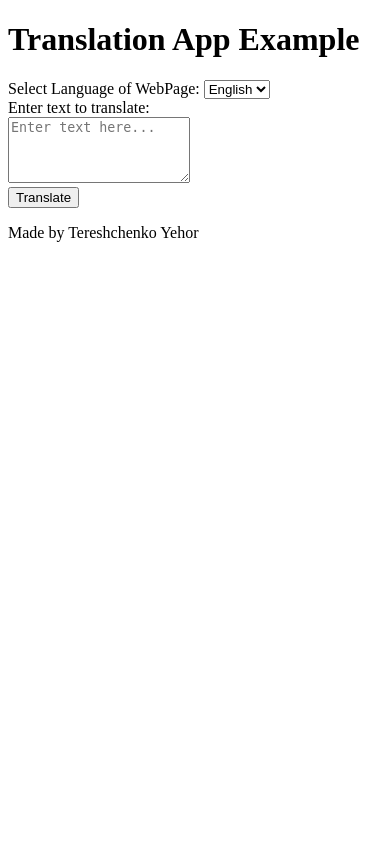
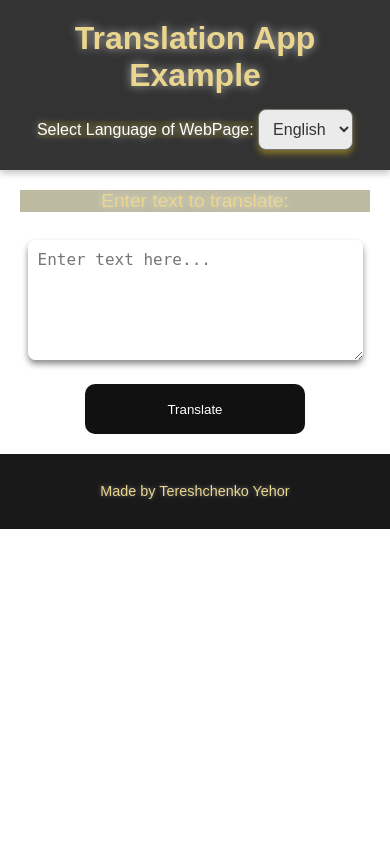
Before and after one commit to Yegmina/translation_app_example, a Flask app: page / in a window 390 px wide. Run offline with Flask 3, Linux system fonts and the light colour scheme.

Commit message:
Basic styles added

```diff
--- a/project/app.py
+++ b/project/app.py
@@ -22,6 +22,11 @@ def serve_locale(filename):
     """Send localization json files (en.json&fi.json) from the 'locales' directory."""
     return send_from_directory("locales", filename)
 
+@app.route('/static/videos/<filename>')
+def serve_video(filename):
+    """Serve static vidoe files from the 'static' directory."""
+    return send_from_directory('static/videos', filename, mimetype='video/mp4')
+
 
 # Static files route
 @app.route('/static/<path:filename>')
@@ -32,6 +37,8 @@ def serve_static(filename):
     except Exception as e:
         app.logger.error(f"Error serving static file {filename}: {e}")
         return jsonify({"error": f"Unable to serve {filename}"}), 500
+
+
 
 
 """translation functions"""
--- /dev/null
+++ b/project/static/scripts/anim.js
@@ -0,0 +1,21 @@
+import {getElement, getValueById} from './basic.js';
+
+console.log("anim connected successfully")
+const video = getElement("id", "backgroundVideo");
+console.log(video.src);
+
+video.addEventListener('error', () => {
+    console.error('Video failed to load');
+});
+
+video.addEventListener('loadeddata', () => {
+    console.log('Video loaded successfully', video.readyState);
+});
+
+video.addEventListener('play', () => {
+    console.log('Video is playing');
+});
+
+video.addEventListener('canplay', () => {
+    console.log('Video can play');
+});
--- a/project/static/scripts/main.js
+++ b/project/static/scripts/main.js
@@ -14,6 +14,7 @@ translateButton.addEventListener("click", async () => {
 
     if (!textInput) {
         //alert("Please enter some text to translate.");
+        notificationText.style.display="block";
         notificationText.textContent="Please, enter some text to translate!"
         loadingMessage.style.display = "none";
         return;
@@ -38,6 +39,7 @@ translateButton.addEventListener("click", async () => {
         // Update the UI with the translated text
         translatedText.textContent = data.translatedText;
         outputSection.style.display = "block";
+        notificationText.style.display="none";
     } catch (error) {
         console.error("Translation error:", error);
         alert("An error occurred while translating the text.");
--- a/project/static/styles/main.css
+++ b/project/static/styles/main.css
@@ -0,0 +1,257 @@
+/* General Reset and Typography */
+html, body {
+    margin: 0;
+    padding: 0;
+    width: 100%;
+    height: 100%;
+    font-family: Arial, sans-serif;
+    overflow: hidden;
+}
+/* Background Video Styling */
+#backgroundVideo {
+    position: fixed;
+    top: 0;
+    left: 0;
+    width: 100%;
+    height: 100%;
+    object-fit: cover;
+    z-index: -1; /* Keeps it behind other content */
+}
+
+
+/* Ensure content is visible over the video */
+header, main, footer {
+    position: relative;
+    z-index: 1;
+}
+
+/* Optional: Hide video if it fails to load */
+.no-video #backgroundVideo {
+    display: none;
+}
+
+/* Header Styling */
+header {
+    background: rgba(0, 0, 0, 0.8);
+    padding: 20px;
+    text-align: center;
+    box-shadow: 0 4px 6px rgba(0, 0, 0, 0.2);
+}
+
+header h1 {
+    font-size: 2rem;
+    margin: 0;
+    color: #ead68f;
+    text-shadow: 0 0 10px rgba(255, 255, 255, 0.6);
+}
+
+label {
+    font-size: 1rem;
+    margin: 0;
+    color: white;
+    text-shadow: 0 0 10px rgba(255, 255, 255, 0.6);
+    background: rgba(81, 74, 13, 0.38);
+
+}
+header nav {
+    margin-top: 15px;
+}
+
+header select {
+    font-size: 16px;
+    padding: 10px;
+    border-radius: 8px;
+    background: rgba(255, 255, 255, 0.9);
+    color: #333;
+    box-shadow: 0 4px 6px rgba(149, 130, 36, 0.8);
+    transition: background 0.3s, transform 0.2s ease-in-out;
+}
+
+header select:hover {
+    background: rgba(216, 205, 119, 0.9);
+    color: #000;
+    transform: translateY(-3px);
+}
+
+/* Main Content Styling */
+main {
+    padding: 20px;
+    text-align: center;
+}
+
+main section {
+    margin-bottom: 20px;
+}
+
+main label {
+    display: block;
+    font-size: 1.2rem;
+    margin-bottom: 10px;
+    color: #ead68f;
+}
+
+main textarea {
+    width: 90%;
+    max-width: 500px;
+    height: 100px;
+    border-radius: 8px;
+    border: none;
+    padding: 10px;
+    font-size: 1rem;
+    background: rgba(255, 255, 255, 0.9);
+    color: #333;
+    box-shadow: 0 4px 6px rgba(0, 0, 0, 0.45);
+    transition: background 0.3s, transform 0.2s ease-in-out;
+}
+
+main textarea:focus {
+    outline: none;
+    border: 2px solid rgba(216, 205, 119, 0.9);
+    box-shadow: 0 0 10px rgba(216, 205, 119, 0.8);
+}
+
+
+
+/* Footer Styling */
+footer {
+    background: rgba(0, 0, 0, 0.9);
+    padding: 15px;
+    text-align: center;
+    color: #ead68f;
+    font-size: 0.9rem;
+    text-shadow: 0 0 5px rgba(255, 255, 255, 0.4);
+}
+
+/* Notification */
+
+/* Notification Styling */
+#notification {
+    display: none;
+    font-size: 1rem;
+    padding: 15px 20px;
+    margin: 20px auto;
+    width: 90%;
+    max-width: 500px;
+    text-align: center;
+    border-radius: 10px;
+    background: rgba(0, 0, 0, 0.8); /* Dark translucent background */
+    color: #ead68f; /* Golden text color */
+    box-shadow: 0 4px 10px rgba(0, 0, 0, 0.3); /* Subtle shadow effect */
+    text-shadow: 0 0 5px rgba(255, 255, 255, 0.2); /* Soft glow around text */
+}
+
+/* Add glowing border on hover */
+#notification:hover {
+    border: 2px solid rgba(216, 205, 119, 0.9);
+    box-shadow: 0 0 15px rgba(216, 205, 119, 0.8);
+    transform: scale(1.05); /* Slightly enlarge on hover */
+    transition: all 0.3s ease-in-out;
+}
+
+
+
+
+/* Output Section Styling */
+#outputSection {
+    margin-top: 20px;
+}
+
+#outputSection h2 {
+    font-size: 1.5rem;
+    margin-bottom: 10px;
+    color: #ead68f;
+}
+
+#outputSection p {
+    font-size: 1.2rem;
+    background: rgba(46, 35, 7, 0.74);
+    padding: 10px;
+    border-radius: 8px;
+    color: white;
+}
+
+/* Loading Message */
+.loading {
+    font-style: italic;
+    color: #fffb00;
+    animation: pulse 1.5s infinite;
+}
+
+/* Keyframes */
+@keyframes glowing {
+    0% { background-position: 0 0; }
+    50% { background-position: 400% 0; }
+    100% { background-position: 0 0; }
+}
+
+@keyframes pulse {
+    0% { opacity: 0.7; }
+    50% { opacity: 1; }
+    100% { opacity: 0.7; }
+}
+
+@media (max-width: 768px) {
+    #backgroundVideo {
+        display: none;
+    }
+}
+
+/* Optional button glow effect */
+.glow-on-hover {
+    width: 220px;
+    height: 50px;
+    border: none;
+    outline: none;
+    color: #fff;
+    background: rgba(0, 0, 0, 0.7); /* Slightly transparent for contrast */
+    cursor: pointer;
+    position: relative;
+    z-index: 1;
+    border-radius: 30px;
+}
+.glow-on-hover:hover {
+    background: rgba(255, 255, 255, 0.2); /* Subtle hover effect */
+    color: #ead68f; /* Ensures a strong contrast */
+    font-weight: bold; /* Optional for better visibility */
+}
+
+.glow-on-hover:before {
+    content: '';
+    background: linear-gradient(45deg, #ff0000, #ff7300, #fffb00, #48ff00, #00ffd5, #002bff, #7a00ff, #ff00c8, #ff0000);
+    position: absolute;
+    top: -2px;
+    left:-2px;
+    background-size: 400%;
+    z-index: -1;
+    filter: blur(5px);
+    width: calc(100% + 4px);
+    height: calc(100% + 4px);
+    animation: glowing 20s linear infinite;
+    opacity: 0;
+    transition: opacity .3s ease-in-out;
+    border-radius: 10px;
+}
+
+.glow-on-hover:active {
+    color: #eae28c
+}
+
+.glow-on-hover:active:after {
+    background: transparent;
+}
+
+.glow-on-hover:hover:before {
+    opacity: 1;
+}
+
+.glow-on-hover:after {
+    z-index: -1;
+    content: '';
+    position: absolute;
+    width: 100%;
+    height: 100%;
+    background: #111;
+    left: 0;
+    top: 0;
+    border-radius: 10px;
+}
--- a/project/templates/index.html
+++ b/project/templates/index.html
@@ -13,9 +13,16 @@
     <script type="module" src="{{ url_for('static', filename='scripts/language_switcher.js') }}" defer></script>
     <!-- Link to the JavaScript file for translation En to Fi -->
     <script type="module" src="{{ url_for('static', filename='scripts/main.js') }}" defer></script>
+    <!-- Link to the JaveScript file, used for animations, video appearing etc -->
+    <script type="module" src="{{ url_for('static', filename='scripts/anim.js') }}" defer></script>
+
 
 </head>
 <body>
+    <video autoplay muted loop id="backgroundVideo">
+        <source src="{{ url_for('static', filename='videos/background.mp4') }}" type="video/mp4">
+        Your browser does not support the video tag.
+    </video>
     <header>
         <h1 data-i18n="title">Translation App Example</h1>
         <nav>
@@ -32,7 +39,7 @@
             <label for="textInput" data-i18n="enterText">Enter text to translate:</label> <br>
             <textarea id="textInput" rows="4" placeholder="Enter text here..." data-i18n-placeholder="placeholderText"></textarea>
         </section>
-        <button id="translateButton" data-i18n="translateButton">Translate</button>
+        <button id="translateButton" data-i18n="translateButton" class="glow-on-hover">Translate</button>
         <p id="loadingMessage" class="loading" style="display: none;" data-i18n="loadingMessage">Translating, please wait...</p>
         <p id="notification" class="comments"></p>
 
```
Also changed, not shown: 1 other file.
